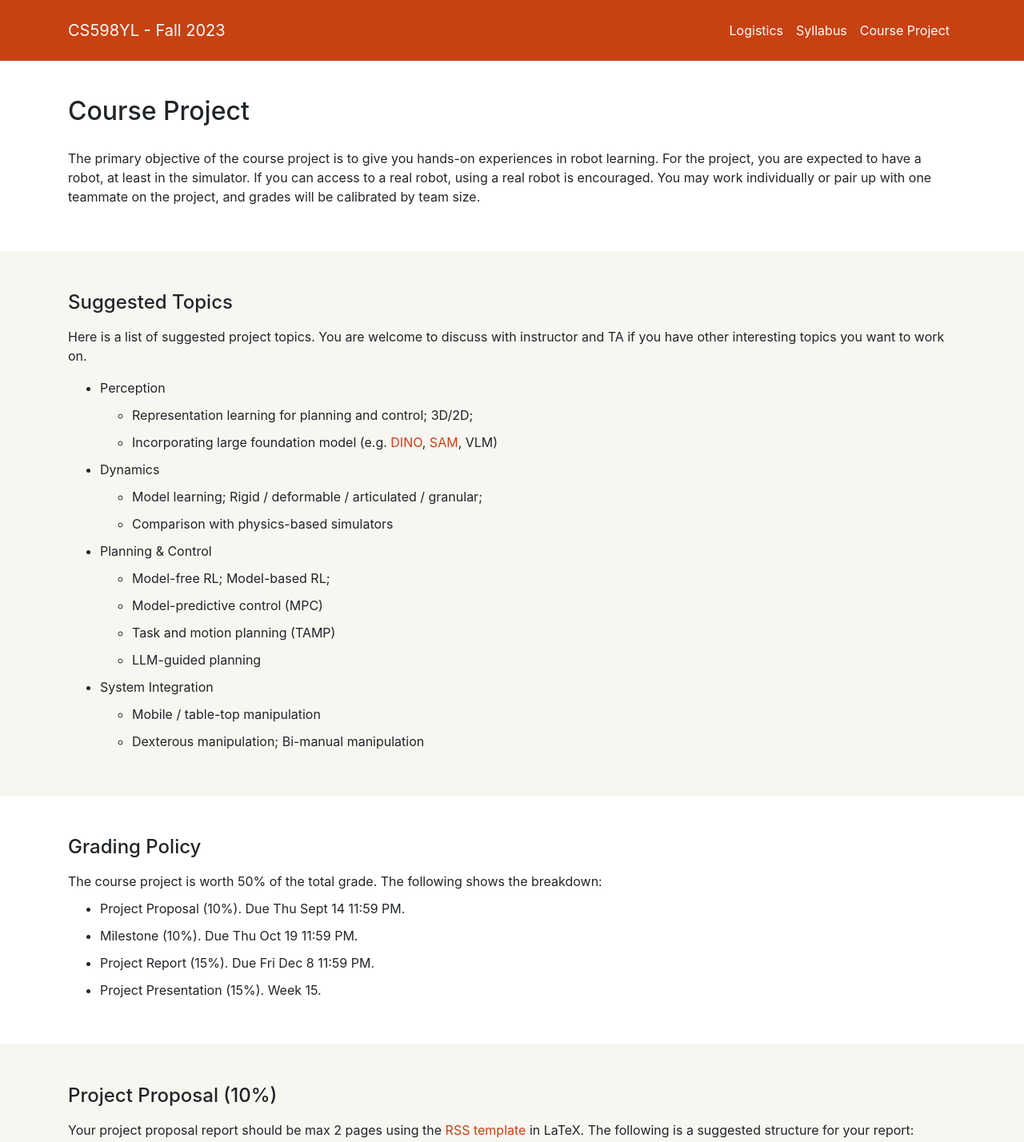
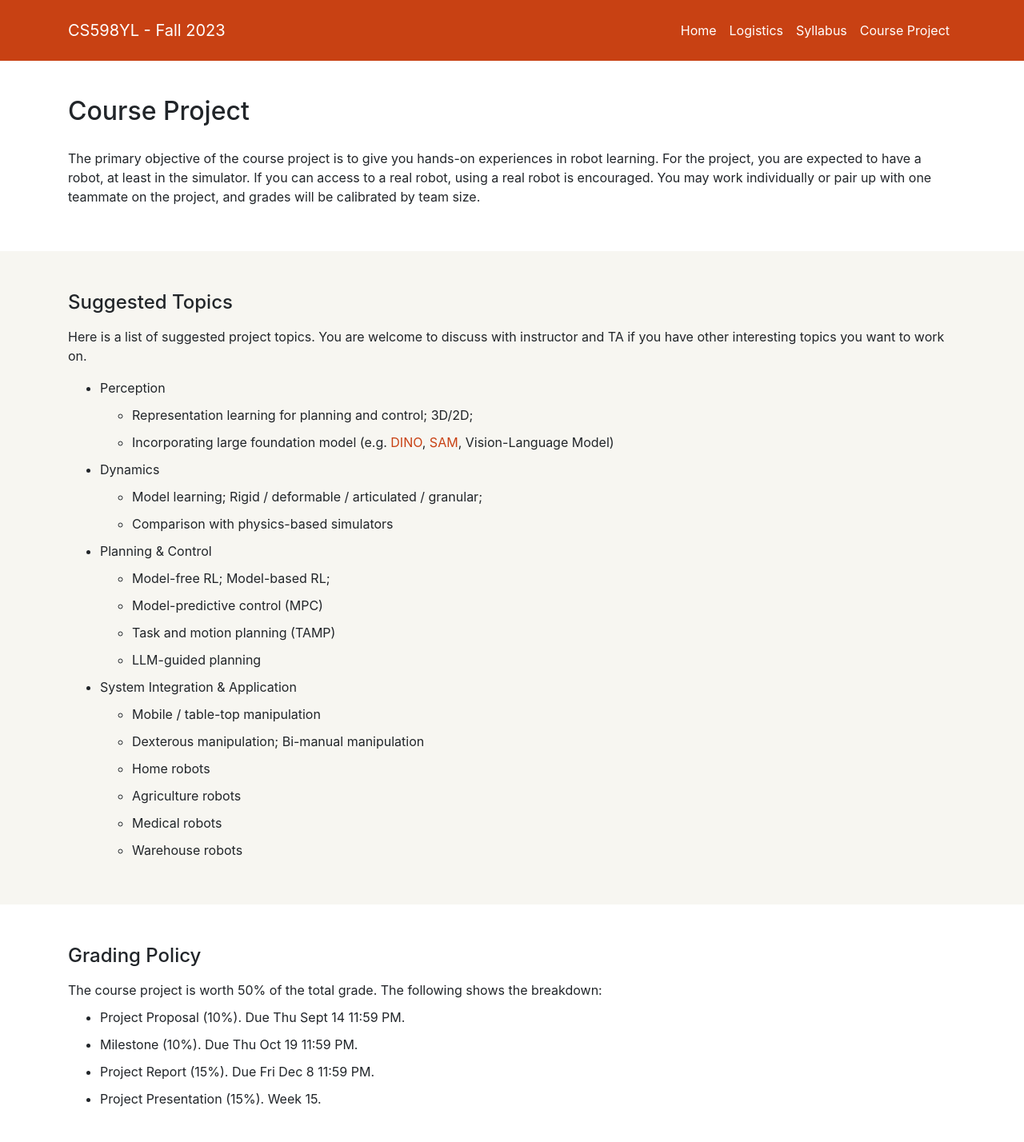
Before and after one commit to RoboPIL/RoboPIL.github.io, a plain HTML site: page cs598yl/23fa/project.html in a window 1280 px wide. Shown: the top 1428 px of the page at 80% size. Drawn offline with nearby package versions, Linux system fonts and the light colour scheme.

Commit message:
refine web

```diff
--- a/cs598yl/23fa/project.html
+++ b/cs598yl/23fa/project.html
@@ -36,6 +36,9 @@
 
           <div class="collapse navbar-collapse" id="navbarToggle">
               <ul class="navbar-nav ml-auto">
+                <li class="nav-item active">
+                  <a class="nav-link" href="index.html">Home</a>
+                </li>
                 <li class="nav-item active">
                   <a class="nav-link" href="logistics.html">Logistics</a>
                 </li>
@@ -78,7 +81,7 @@
                                     <li>Perception</li>
                                     <ul>
                                         <li>Representation learning for planning and control; 3D/2D;</li>
-                                        <li>Incorporating large foundation model (e.g. <a href="https://github.com/facebookresearch/dinov2">DINO</a>, <a href="https://github.com/facebookresearch/segment-anything">SAM</a>, VLM)</li>
+                                        <li>Incorporating large foundation model (e.g. <a href="https://github.com/facebookresearch/dinov2">DINO</a>, <a href="https://github.com/facebookresearch/segment-anything">SAM</a>, Vision-Language Model)</li>
                                     </ul>
                                     <li>Dynamics</li>
                                     <ul>
@@ -92,10 +95,14 @@
                                         <li>Task and motion planning (TAMP)</li>
                                         <li>LLM-guided planning</li>
                                     </ul>
-                                    <li>System Integration</li>
+                                    <li>System Integration & Application</li>
                                     <ul>
                                         <li>Mobile / table-top manipulation</li>
                                         <li>Dexterous manipulation; Bi-manual manipulation</li>
+                                        <li>Home robots</li>
+                                        <li>Agriculture robots</li>
+                                        <li>Medical robots</li>
+                                        <li>Warehouse robots</li>
                                     </ul>
                                 </ul>
                             </div>
```
Also changed, not shown: cs598yl/23fa/index.html (+6 -3 lines), cs598yl/23fa/logistics.html (+4 -1 lines), cs598yl/23fa/syllabus.html (+5 -2 lines).
